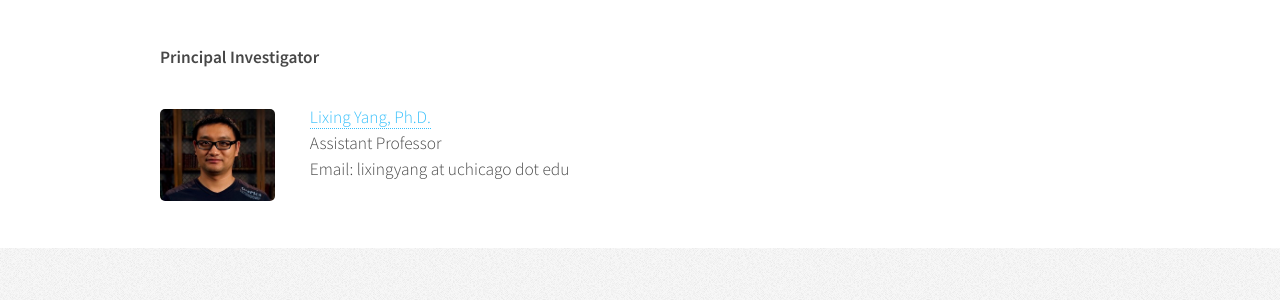
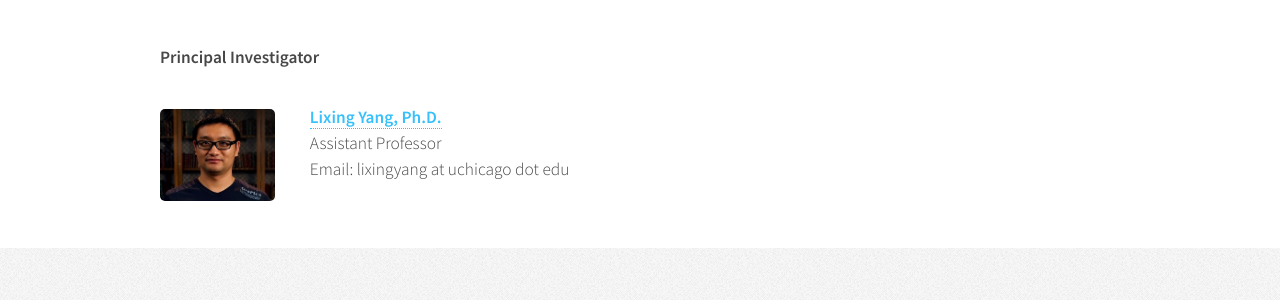
Before and after one commit to guru-yang/test, a Jekyll site: the page built from people.html, in a window 1280 px wide. Shown: the part 195-495 px from the top of the page. Built offline with Jekyll 4.4.1, drawn with Linux system fonts in a browser that asks for light colours.

```diff
--- a/people.html
+++ b/people.html
@@ -10,7 +10,7 @@ layout: default
 						<a href="{{ site.baseurl }}/people/yang.html" class="image left"><img src="{{ site.baseurl }}/people/yang.jpg"/></a>
 						<div class="inner">
 							<ul class="unstyled">
-								<li><a href="{{ site.baseurl }}/people/yang.html">Lixing Yang, Ph.D.</a></li>
+								<li><b><a href="{{ site.baseurl }}/people/yang.html">Lixing Yang, Ph.D.</a></b></li>
 								<li>Assistant Professor</li>
 								<li>Email: lixingyang at uchicago dot edu</li>
 							</ul>
```
